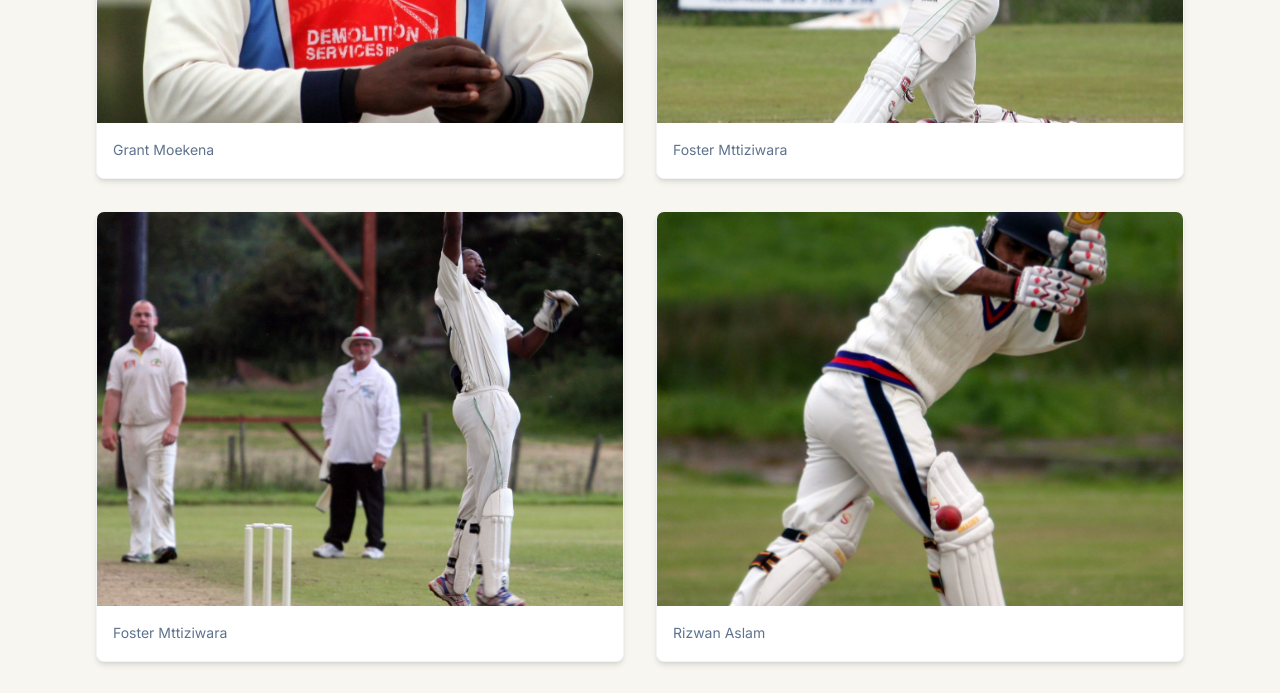
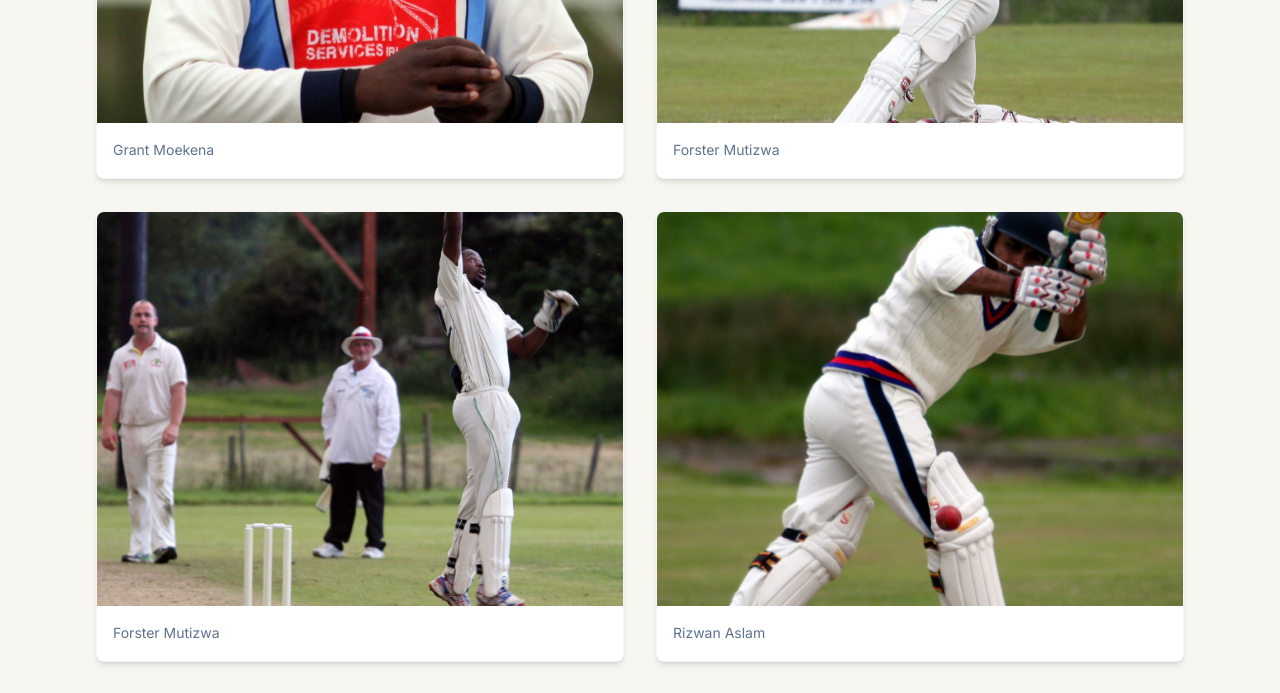
Before and after one commit to albiemorgan88-hash/ardmore-draw-live, a Next.js app: page /archive in a window 1280 px wide. Shown: the part 9940-10633 px from the top of the page. Built offline with nearby package versions, Linux system fonts and the light colour scheme; no server answers.

Commit message:
fix: correct Forster Mutizwa name in archive

```diff
--- a/src/app/archive/page.tsx
+++ b/src/app/archive/page.tsx
@@ -280,15 +280,15 @@ const photos: ArchivePhoto[] = [
   },
   {
     src: "/images/archive/foster-mttiziwara-1.jpg",
-    alt: "Foster Mttiziwara",
-    caption: "Foster Mttiziwara",
+    alt: "Forster Mutizwa",
+    caption: "Forster Mutizwa",
     year: "",
     category: "professional",
   },
   {
     src: "/images/archive/foster-mttiziwara-2.jpg",
-    alt: "Foster Mttiziwara",
-    caption: "Foster Mttiziwara",
+    alt: "Forster Mutizwa",
+    caption: "Forster Mutizwa",
     year: "",
     category: "professional",
   },
```
